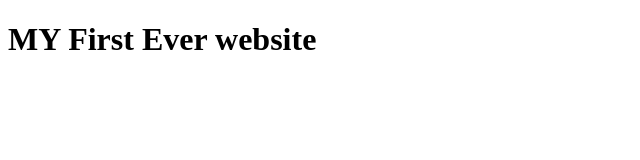
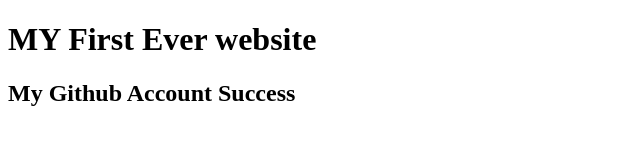
Before and after one commit to tawohidujjaman/Recall-Second-Website, a plain HTML site: page index.html in a window 1280 px wide. Shown: the whole page, without its empty margins (0-640 px from the left). Drawn offline with Linux system fonts and the light colour scheme.

Commit message:
firts Commit

```diff
--- a/index.html
+++ b/index.html
@@ -8,5 +8,6 @@
 </head>
 <body>
    <h1>MY First Ever website</h1>
+   <h2>My Github Account Success</h2>
 </body>
 </html>
```
